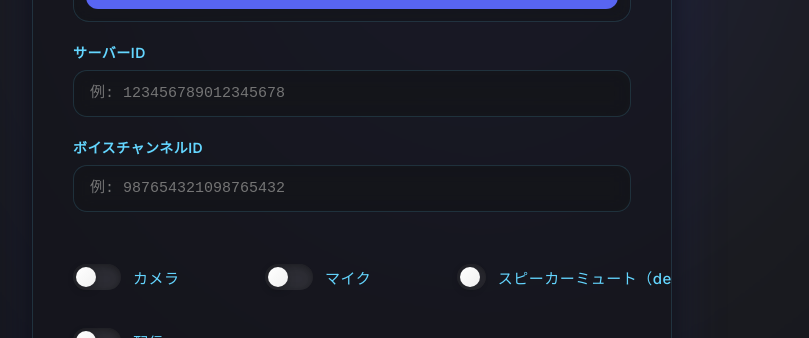
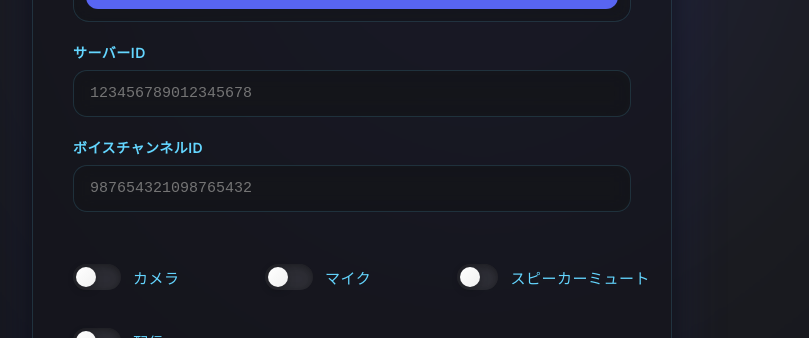
Before and after one commit to tls-client/vc-tool, a plain HTML site: page index.html in a window 1280 px wide. Shown: the part 441-779 px from the top of the page, without its empty margins (288-1097 px from the left). Drawn offline with Linux system fonts and the light colour scheme.

Commit message:
Update index.html

```diff
--- a/index.html
+++ b/index.html
@@ -25,15 +25,15 @@
     </div>
 
     <label>サーバーID</label>
-    <input type="text" id="guildId" placeholder="例: 123456789012345678">
+    <input type="text" id="guildId" placeholder="123456789012345678">
 
     <label>ボイスチャンネルID</label>
-    <input type="text" id="channelId" placeholder="例: 987654321098765432">
+    <input type="text" id="channelId" placeholder="987654321098765432">
 
     <div class="toggle-row">
       <label class="checkbox"><input type="checkbox" id="cam"><span>カメラ</span></label>
       <label class="checkbox"><input type="checkbox" id="mic"><span>マイク</span></label>
-      <label class="checkbox"><input type="checkbox" id="deafen"><span>スピーカーミュート（deafen）</span></label>
+      <label class="checkbox"><input type="checkbox" id="deafen"><span>スピーカーミュート</span></label>
       <label class="checkbox"><input type="checkbox" id="stream"><span>配信</span></label>
     </div>
 
@@ -43,6 +43,7 @@
     <div class="progress"><div class="progress-bar" id="progress"></div></div>
     <div class="log" id="log"></div>
   </div>
+
   <script src="main.js"></script>
 </body>
 </html>
```
